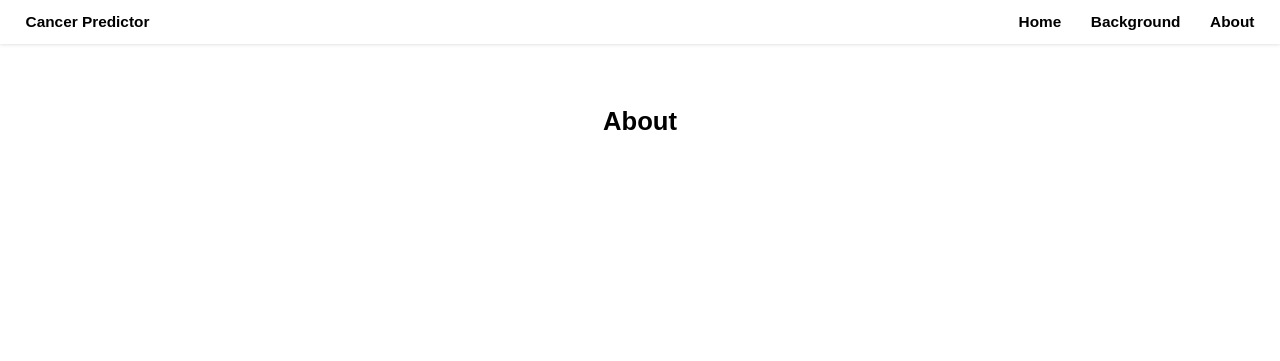
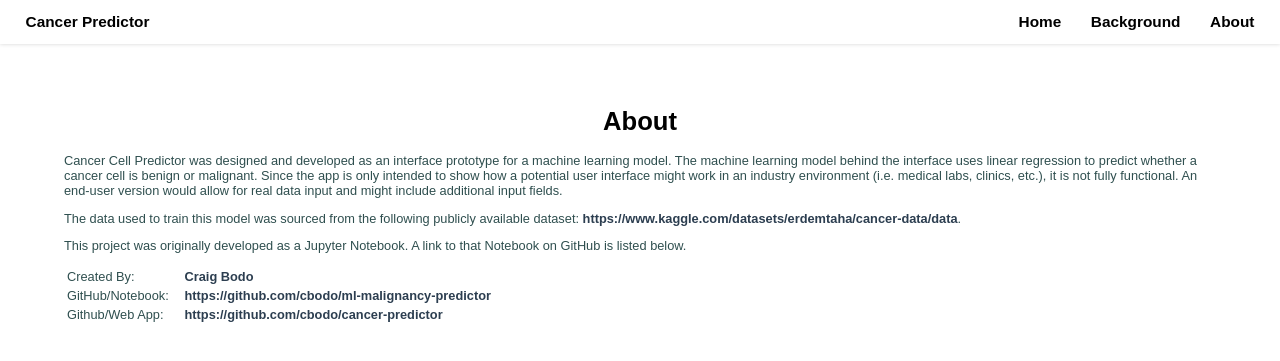
Before and after one commit to cbodo/cancer-predictor, a Flask app: page /about/ in a window 1280 px wide. Shown: the top 361 px of the page. Run offline with Flask 3, Linux system fonts and the light colour scheme.

```diff
--- a/app.py
+++ b/app.py
@@ -1,6 +1,7 @@
 from flask import Flask
 from flask import render_template
 from textbox import TextBox
+from predictor import generate_attribute_value
 
 app = Flask(__name__, template_folder='template')
 
@@ -30,3 +31,9 @@ def background():
 @app.route("/about/")
 def about():
     return render_template('about.html')
+
+@app.route("/random/")
+def get_values():
+    for textbox in textboxes:
+        textbox.value = generate_attribute_value(textbox.name)
+    return render_template('index.html', textboxes=textboxes)
--- a/predictor.py
+++ b/predictor.py
@@ -44,7 +44,7 @@ scores = model_selection.cross_val_score(log_model, X, y_array)
 scores_mean = f"Cross Validation Average Score: {scores.mean()}"
 
 # defines function to generate a random number for an attribute in a range from the min value in the dataset to the max value in the dataset for that attribute
-def generate_rand(attribute):
+def generate_attribute_value(attribute):
     min_val = df[str(attribute)].describe()['mean']-2*df[str(attribute)].describe()['std']
     max_val = df[str(attribute)].describe()['mean']+2*df[str(attribute)].describe()['std']
     return random.uniform(min_val, max_val)
--- a/template/about.html
+++ b/template/about.html
@@ -1,4 +1,28 @@
 {% extends 'base.html' %}
 {% block content %}
-  <h1>{% block title %} About {% endblock %}</h1>
+    <h1>{% block title %} About {% endblock %}</h1>
+    <p>
+        Cancer Cell Predictor was designed and developed as an interface prototype for a machine learning model. The machine learning model behind the
+        interface uses linear regression to predict whether a cancer cell is benign or malignant.
+        Since the app is only intended to show how a potential user interface might work in an industry environment (i.e. medical labs,
+        clinics, etc.), it is not fully functional. An end-user version would allow for real data input and might include additional input fields.
+    </p>
+    <p>
+        The data used to train this model was sourced from the following publicly available dataset: <a href="https://www.kaggle.com/datasets/erdemtaha/cancer-data/data">https://www.kaggle.com/datasets/erdemtaha/cancer-data/data</a>.
+    </p>
+    <p>This project was originally developed as a Jupyter Notebook. A link to that Notebook on GitHub is listed below.</p>
+    <table class="about-table">
+        <tr>
+            <td style="padding-right: 1vw">Created By:</td>
+            <td><a href="mailto:craigmbodo@gmail.com">Craig Bodo</a></td>
+        </tr>
+        <tr>
+            <td style="padding-right: 1vw">GitHub/Notebook:</td>
+            <td><a href="https://github.com/cbodo/ml-malignancy-predictor">https://github.com/cbodo/ml-malignancy-predictor</a></td>
+        </tr>
+        <tr>
+            <td style="padding-right: 1vw">Github/Web App:</td>
+            <td><a href="https://github.com/cbodo/cancer-predictor">https://github.com/cbodo/cancer-predictor</a></td>
+        </tr>
+    </table>
 {% endblock %}
```
Also changed, not shown: template/index.html (+6 -3 lines).
